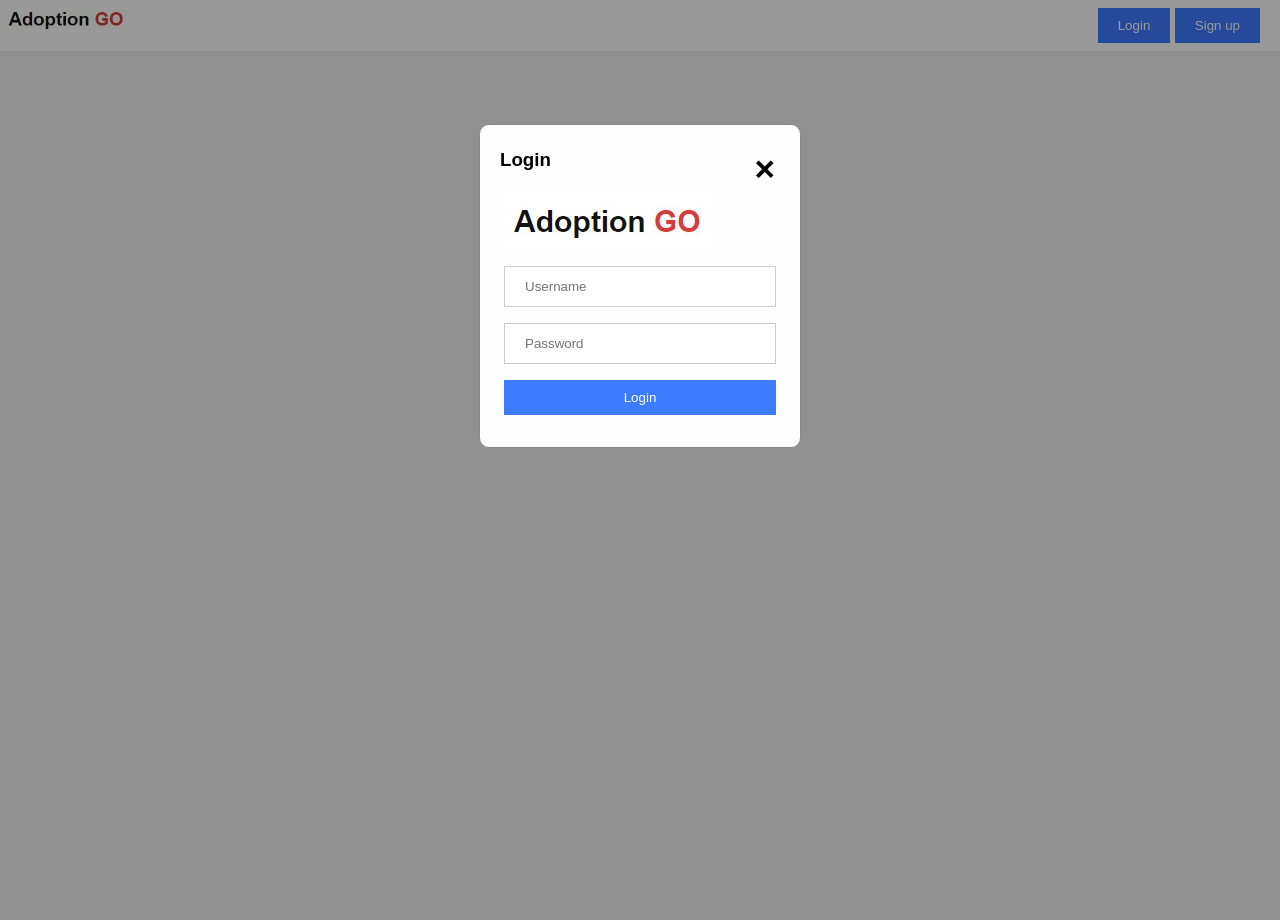
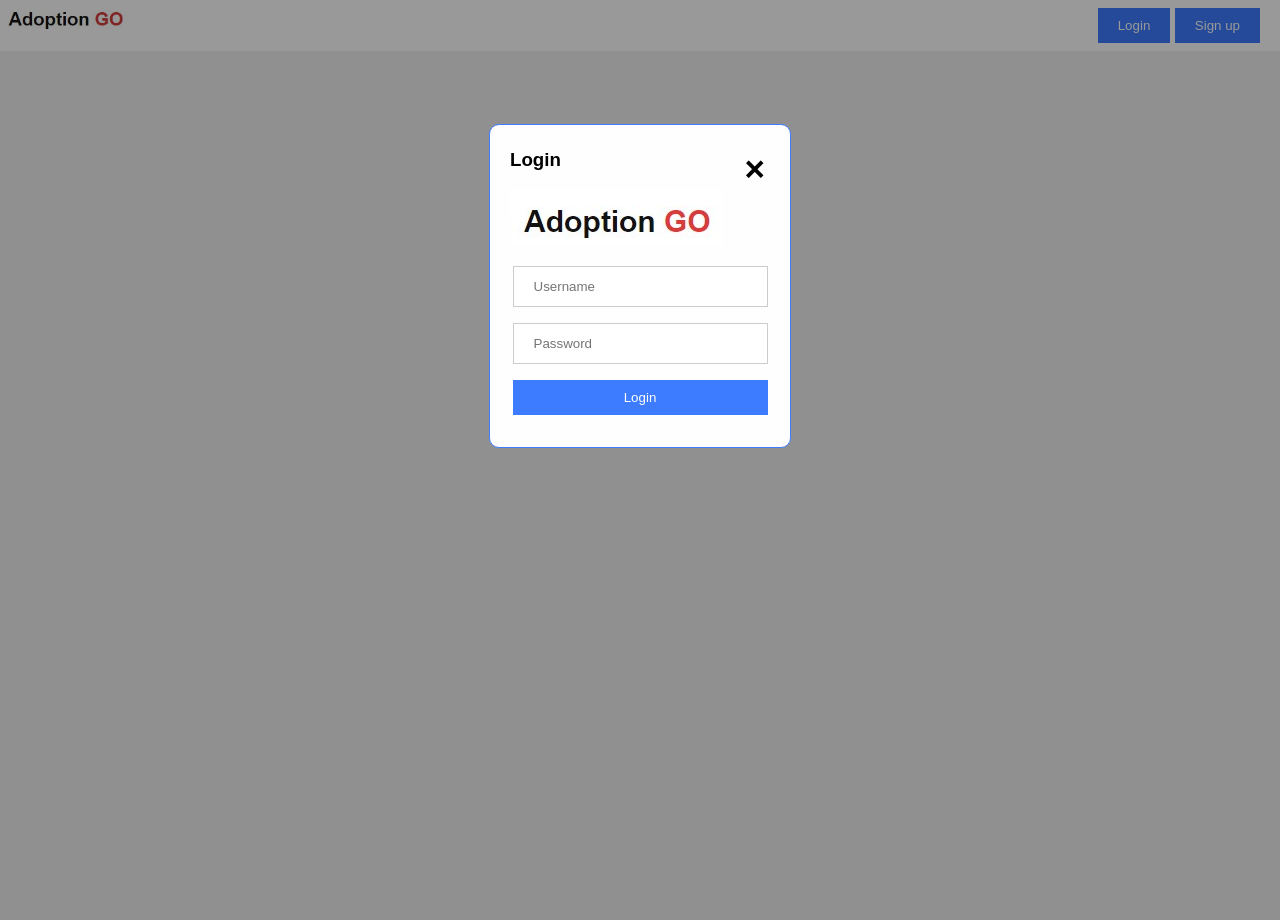
Before and after one commit to nunomiguel22/FEUP-LTW, a PHP site: page /pages/navbar.php in a window 1280 px wide, after a click on "Login". Run offline with PHP 8.4, Linux system fonts and the light colour scheme.

Commit message:
minor css update

```diff
--- a/css/style.css
+++ b/css/style.css
@@ -125,9 +125,10 @@ padding-top: 60px;
 background-color: #fefefe;
 border-radius: 10px;
 margin: 5% auto 15% auto;
-border: 1px solid #888;
+border: 1px solid#3d7bff;
 width: 20%;
-min-width: 25%;
+min-width: 300px;
+min-height: 300px;
 height:35%;
 }
   /* Content/Box */
@@ -135,9 +136,10 @@ height:35%;
   background-color: #fefefe;
   border-radius: 10px;
   margin: 5% auto 15% auto;
-  border: 1px solid #888;
+  border: 1px solid #3d7bff;
   width: 20%;
-  min-width: 40%;
+  min-width: 300px;
+  min-height: 430px;
   height:50%;
 }
 
```
